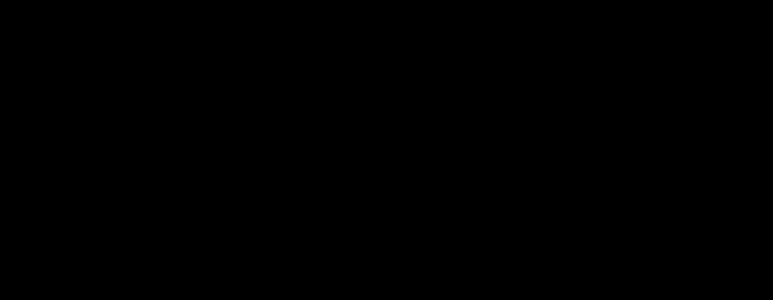
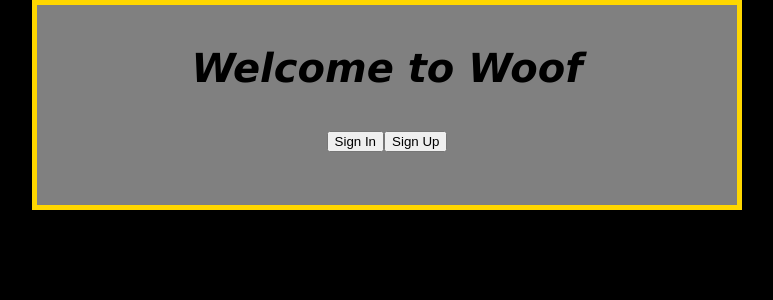
Before and after one commit to tsah99/woof, a React (Create React App) app in the folder woof-web/: page / in a window 1280 px wide. Shown: the top 300 px of the page, without its empty margins (253-1026 px from the left). Built offline with nearby package versions, Linux system fonts and the light colour scheme.

Commit message:
easy copy paste

```diff
--- a/woof-web/src/pages/landingPage/LandingPage.js
+++ b/woof-web/src/pages/landingPage/LandingPage.js
@@ -1,7 +1,12 @@
 import React from "react";
+import SignInSignUp from "../../components/signInSignUp/SignInSignUp.js";
 
 function LandingPage() {
-  return <div>This is our landing page</div>;
+  return (
+    <>
+      <SignInSignUp />
+    </>
+  );
 }
 
 export default LandingPage;
```
Also changed, not shown: woof-web/src/pages/LandingPage.js (added, +7 -0 lines).
